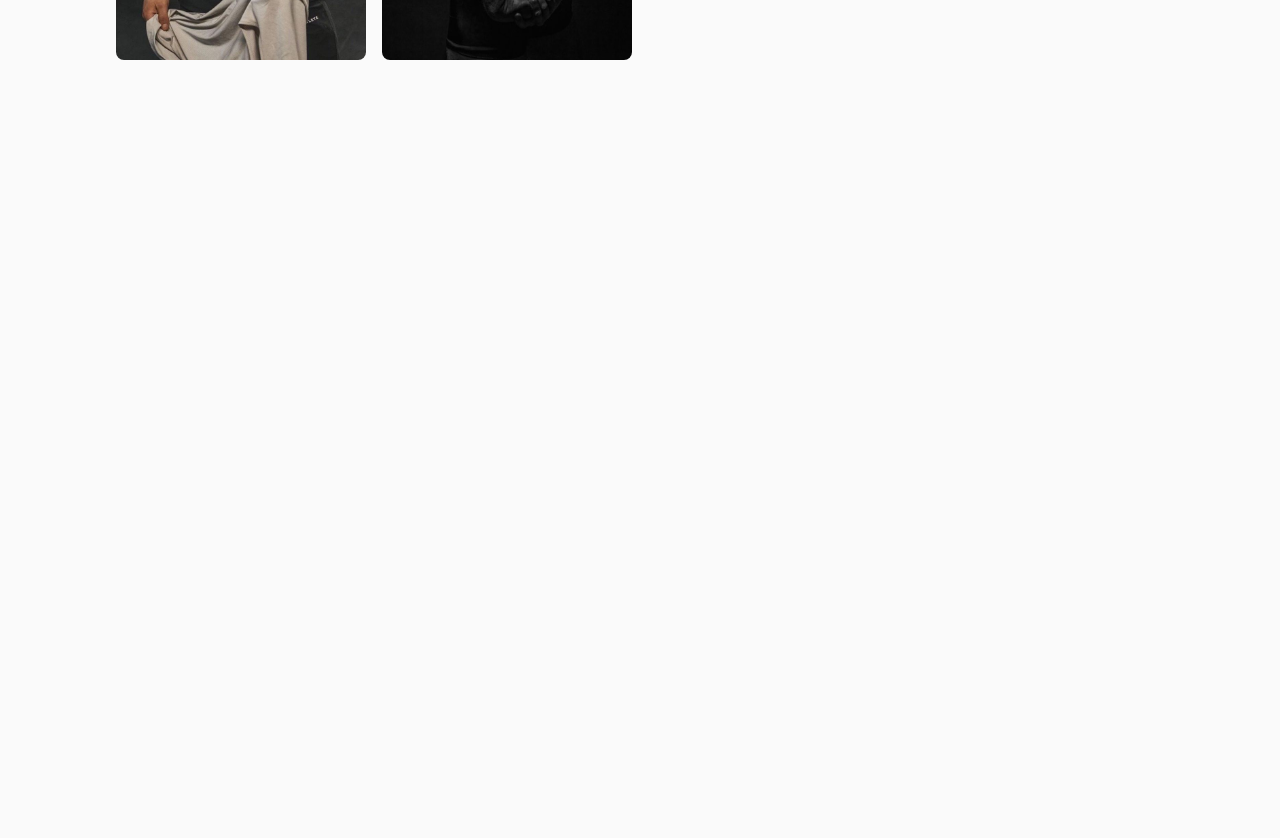
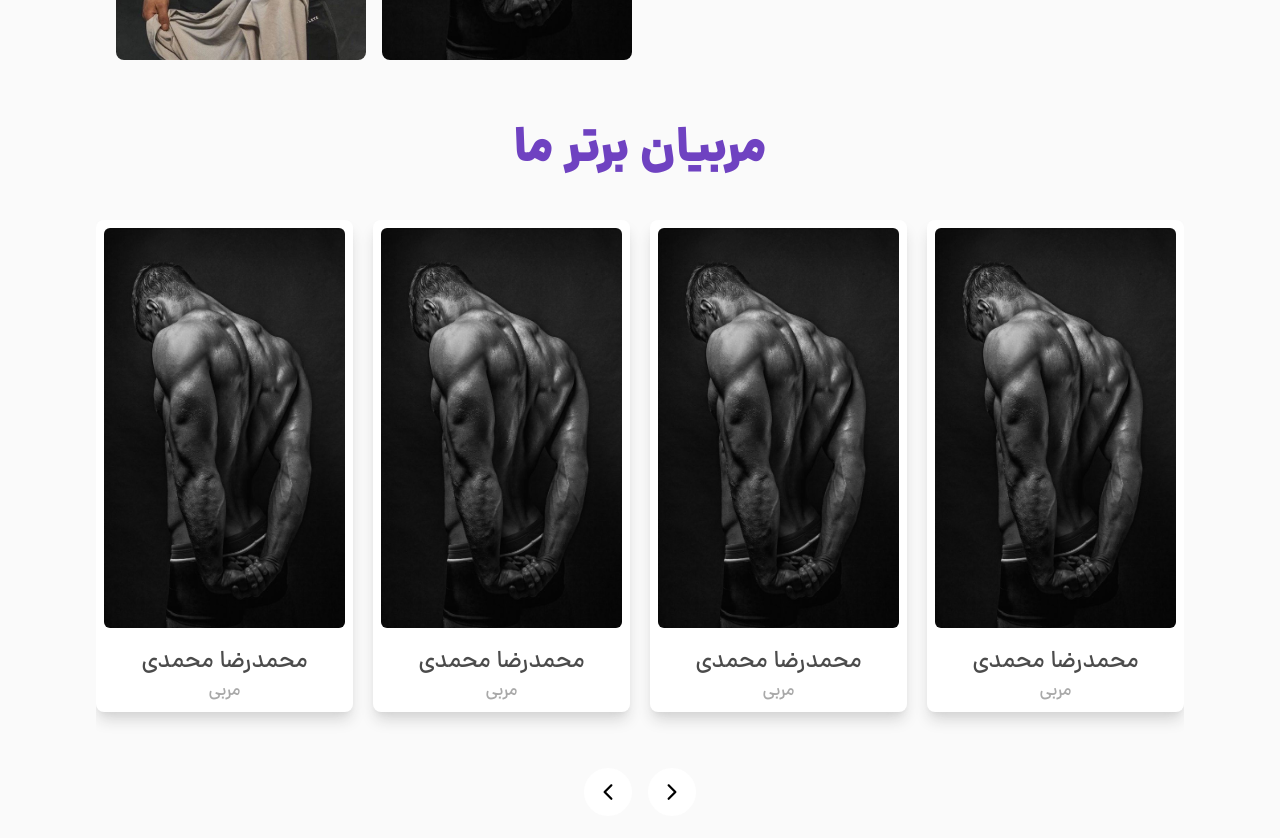
Before and after one commit to mohammadmehdidalvandii/fitplus-, a Next.js app: page / in a window 1280 px wide. Shown: the part 520-1358 px from the top of the page. Built offline with nearby package versions, Linux system fonts and the light colour scheme.

Commit message:
created section coaches for home-page

```diff
--- a/src/app/globals.css
+++ b/src/app/globals.css
@@ -47,4 +47,13 @@
     .bg_shadow{
         @apply block fixed  top-0 right-0 bg-black/70 w-full h-full backdrop-blur-xs
     }
+    .title{
+        @apply font-danaBlack text-5xl text-center text-primary-100
+    }
+    .navButtonNext{
+        @apply flex justify-center items-center bg-white w-12 h-12 text-black text-2xl rounded-full duration-400 hover:bg-primary-200 hover:text-white cursor-pointer
+    }
+    .navButtonPrev{
+        @apply flex justify-center items-center bg-white w-12 h-12 text-black text-2xl rounded-full duration-400 hover:bg-primary-200 hover:text-white cursor-pointer
+    }
 }
--- a/src/app/page.jsx
+++ b/src/app/page.jsx
@@ -1,4 +1,5 @@
 import Navbar from "@/components/modules/Navbar/Navbar";
+import Coaches from "@/components/template/home/Coaches/Coaches";
 import Header from "@/components/template/home/Header/Header";
 
 export default function Home() {
@@ -6,6 +7,7 @@ export default function Home() {
     <>
     <Navbar/>
     <Header/>
+    <Coaches/>
     <br /><br /><br /><br /><br /><br /><br /><br /><br /><br /><br /><br /><br /><br /><br /><br /><br /><br /><br /><br /><br /><br /><br /><br /><br /><br /><br /><br /><br /><br /><br /><br /><br /><br /><br /><br /><br /><br /><br /><br /><br /><br /><br /><br /><br /><br /><br /><br /><br /><br /><br /><br /><br /><br /><br /><br /><br /><br /><br /><br /><br /><br /><br /><br /><br /><br /><br /><br /><br /><br /><br /><br /><br /><br /><br /><br /><br /><br /><br /><br /><br /><br /><br /><br /><br /><br /><br /><br /><br /><br />
     </>
   );
--- /dev/null
+++ b/src/components/template/home/Coaches/Coaches.jsx
@@ -0,0 +1,187 @@
+"use client"
+import Image from "next/image";
+import React, { useRef } from "react";
+// Import Swiper React components
+import { Swiper, SwiperSlide } from "swiper/react";
+import { Navigation } from "swiper/modules";
+// Import Swiper styles
+import "swiper/css";
+import "swiper/css/navigation";
+import Link from "next/link";
+import { IoIosArrowBack , IoIosArrowForward } from "react-icons/io";
+
+
+function Coaches() {
+    const swiperRef = useRef(null);
+
+  return (
+    <section className="block mt-16">
+      <div className="container">
+        <div className="block">
+          <h4 className="title">مربیان برتر ما</h4>
+        </div>
+        <div className="block mt-12">
+          <Swiper
+            ref={swiperRef}
+            slidesPerView={4}
+            spaceBetween={20}
+            navigation={{
+              nextEl: `.navButtonNext`,
+              prevEl: `.navButtonPrev`,
+            }}
+            modules={[Navigation]}
+            breakpoints={{
+              270: {
+                slidesPerView: 1,
+                spaceBetween: 20,
+              },
+              380: {
+                slidesPerView: 1,
+                spaceBetween: 20,
+              },
+              540: {
+                slidesPerView: 2,
+                spaceBetween: 20,
+              },
+              640: {
+                slidesPerView: 2,
+                spaceBetween: 20,
+              },
+              768: {
+                slidesPerView: 3,
+                spaceBetween: 20,
+              },
+              1024: {
+                slidesPerView: 4,
+                spaceBetween: 20,
+              },
+            }}
+            className="mySwiper"
+          >
+            <SwiperSlide className="pb-6">
+              <Link href='/' className="block bg-white p-2 rounded-lg shadow-lg shadow-secondary-100 duration-400 hover:bg-primary-100 hover:text-white">
+                <Image
+                  src="/assets/images/p-1.jpg"
+                  alt="coaches "
+                  width={100}
+                  height={100}
+                  className="rounded-md w-full h-100"
+                />
+                <div className="block text-center mt-4">
+                  <h6 className="block font-danaMedium text-2xl text-secondary-300">
+                    محمدرضا محمدی
+                  </h6>
+                  <p className="block font-danaMedium text-lg text-secondary-200">
+                    مربی
+                  </p>
+                </div>
+              </Link>
+            </SwiperSlide>
+            <SwiperSlide className="pb-6">
+              <Link href='/' className="block bg-white p-2 rounded-lg shadow-lg shadow-secondary-100 duration-400 hover:bg-primary-100 hover:text-white">
+                <Image
+                  src="/assets/images/p-1.jpg"
+                  alt="coaches "
+                  width={100}
+                  height={100}
+                  className="rounded-md w-full h-100"
+                />
+                <div className="block text-center mt-4">
+                  <h6 className="block font-danaMedium text-2xl text-secondary-300">
+                    محمدرضا محمدی
+                  </h6>
+                  <p className="block font-danaMedium text-lg text-secondary-200">
+                    مربی
+                  </p>
+                </div>
+              </Link>
+            </SwiperSlide>
+            <SwiperSlide className="pb-6">
+              <Link href='/' className="block bg-white p-2 rounded-lg shadow-lg shadow-secondary-100 duration-400 hover:bg-primary-100 hover:text-white">
+                <Image
+                  src="/assets/images/p-1.jpg"
+                  alt="coaches "
+                  width={100}
+                  height={100}
+                  className="rounded-md w-full h-100"
+                />
+                <div className="block text-center mt-4">
+                  <h6 className="block font-danaMedium text-2xl text-secondary-300">
+                    محمدرضا محمدی
+                  </h6>
+                  <p className="block font-danaMedium text-lg text-secondary-200">
+                    مربی
+                  </p>
+                </div>
+              </Link>
+            </SwiperSlide>
+            <SwiperSlide className="pb-6">
+              <Link href='/' className="block bg-white p-2 rounded-lg shadow-lg shadow-secondary-100 duration-400 hover:bg-primary-100 hover:text-white">
+                <Image
+                  src="/assets/images/p-1.jpg"
+                  alt="coaches "
+                  width={100}
+                  height={100}
+                  className="rounded-md w-full h-100"
+                />
+                <div className="block text-center mt-4">
+                  <h6 className="block font-danaMedium text-2xl text-secondary-300">
+                    محمدرضا محمدی
+                  </h6>
+                  <p className="block font-danaMedium text-lg text-secondary-200">
+                    مربی
+                  </p>
+                </div>
+              </Link>
+            </SwiperSlide>
+            <SwiperSlide className="pb-6">
+              <Link href='/' className="block bg-white p-2 rounded-lg shadow-lg shadow-secondary-100 duration-400 hover:bg-primary-100 hover:text-white">
+                <Image
+                  src="/assets/images/p-1.jpg"
+                  alt="coaches "
+                  width={100}
+                  height={100}
+                  className="rounded-md w-full h-100"
+                />
+                <div className="block text-center mt-4">
+                  <h6 className="block font-danaMedium text-2xl text-secondary-300">
+                    محمدرضا محمدی
+                  </h6>
+                  <p className="block font-danaMedium text-lg text-secondary-200">
+                    مربی
+                  </p>
+                </div>
+              </Link>
+            </SwiperSlide>
+          </Swiper>
+        </div>
+        <div className="block mt-8">
+        <div className="flex items-center justify-center gap-4">
+                                        <button className="navButtonNext"
+                                             onClick={() =>
+                                                {
+                                                    if (swiperRef.current) {
+                                                      swiperRef.current.swiper.slideNext();
+                                                    }
+                                                  }
+                                             }
+                                        >
+                                            <IoIosArrowForward/>
+                                        </button>
+                                        <button className="navButtonPrev"
+                                             onClick={() => {
+                                                if (swiperRef.current) {
+                                                  swiperRef.current.swiper.slidePrev();
+                                                }
+                                              }}
+                                        >
+                                            <IoIosArrowBack/>
+                                        </button>
+                                    </div>
+        </div>
+      </div>
+    </section>
+  );
+}
+
+export default Coaches;
```
